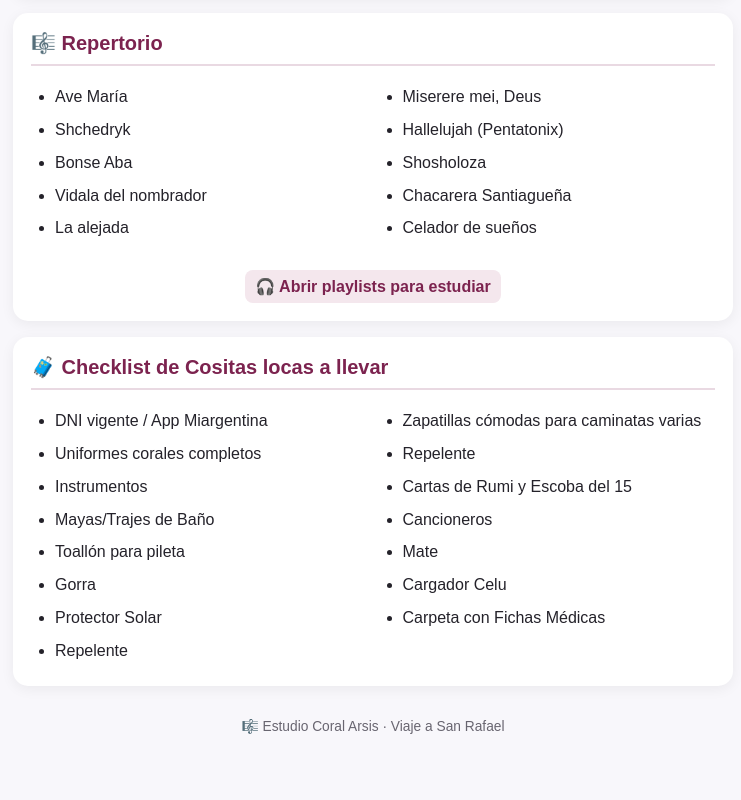
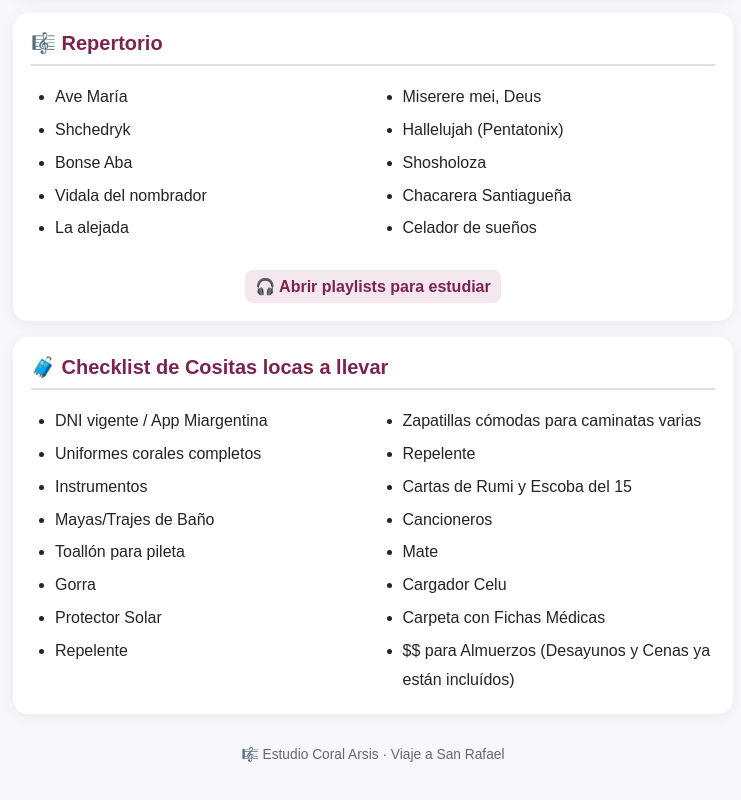
Before and after one commit to ingenieromario76/san-rafael-coral, a plain HTML site: page index.html in a window 1280 px wide. Shown: the part 1756-2556 px from the top of the page, without its empty margins (267-1008 px from the left). Drawn offline with Linux system fonts and the light colour scheme.

Commit message:
Update index.html

```diff
--- a/index.html
+++ b/index.html
@@ -52,6 +52,7 @@
 <li> Mate</li>
 <li> Cargador Celu</li>
 <li> Carpeta con Fichas Médicas</li>
+<li> $$ para Almuerzos (Desayunos y Cenas ya están incluídos)</li>
 </ul>
 </section>
 <footer>🎼 Estudio Coral Arsis · Viaje a San Rafael</footer>
```
